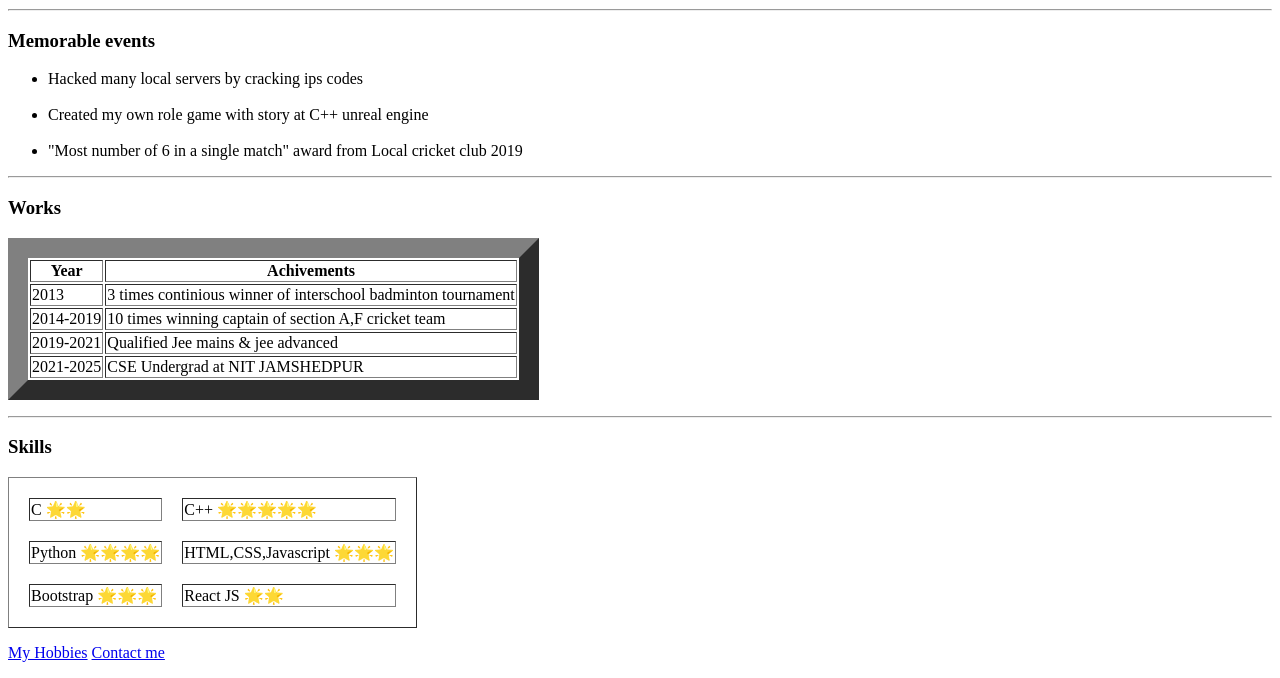
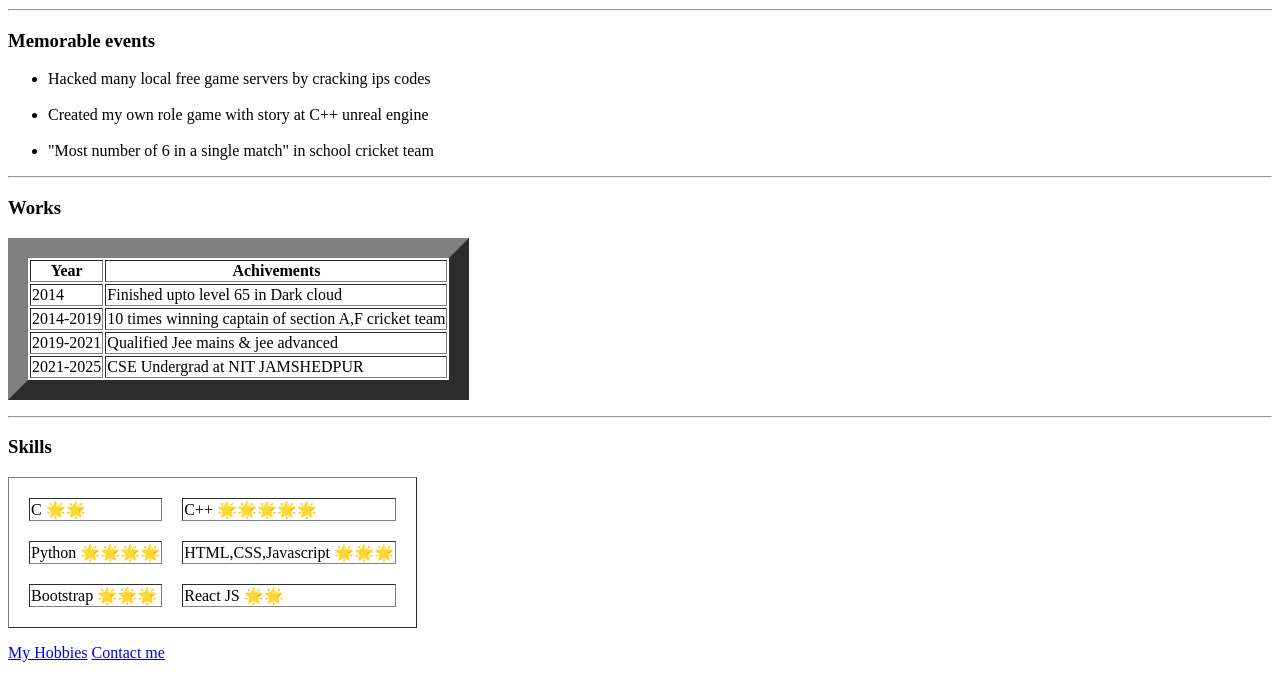
Before and after one commit to basab077/cv, a plain HTML site: page index.html in a window 1280 px wide. Shown: the part 262-940 px from the top of the page. Drawn offline with Linux system fonts and the light colour scheme.

Commit message:
Update index.html

```diff
--- a/index.html
+++ b/index.html
@@ -21,11 +21,11 @@
     <hr>
     <h3>Memorable events</h3>
     <ul>
-        <li> Hacked many local servers by cracking ips codes</li>
+        <li> Hacked many local free game servers by cracking ips codes</li>
         <br>
         <li>Created my own role game with story at C++ unreal engine</li>
         <br>
-        <li> "Most number of 6 in a single match" award from Local cricket club 2019</li>
+        <li> "Most number of 6 in a single match" in school cricket team</li>
     </ul>
     <hr>
 
@@ -38,8 +38,8 @@
             </tr>
         </thead>
         <tr>
-            <td>2013</td>
-            <td>3 times continious winner of interschool badminton tournament</td>
+            <td>2014</td>
+            <td>Finished upto  level 65 in Dark cloud</td>
         </tr>
         <tr>
             <td>2014-2019</td>
```
